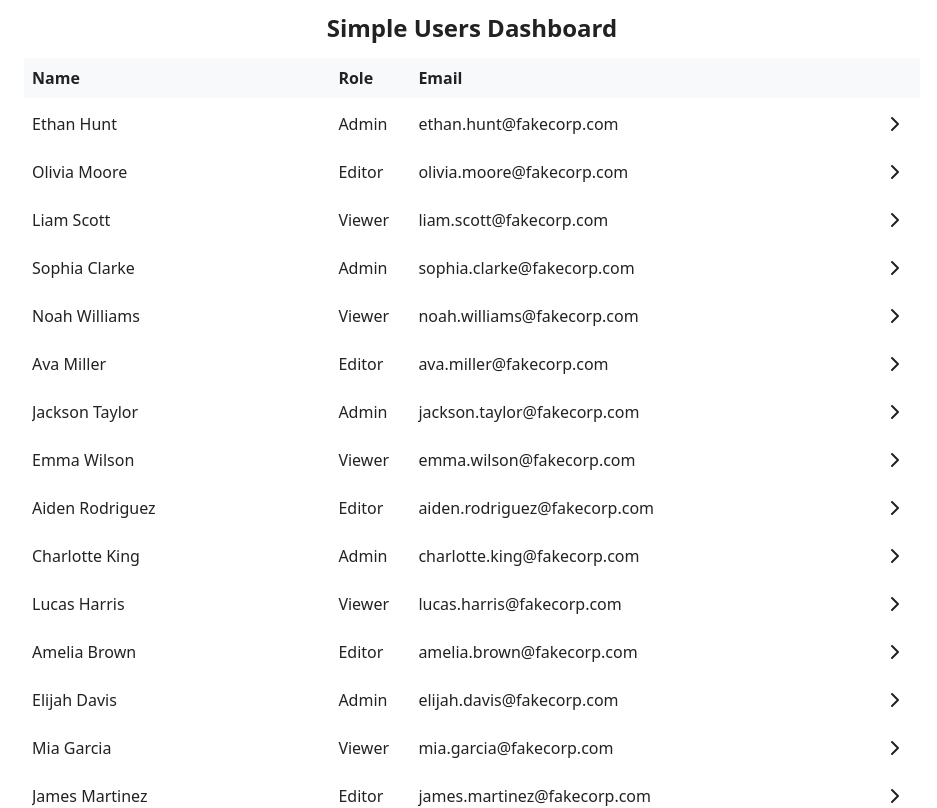
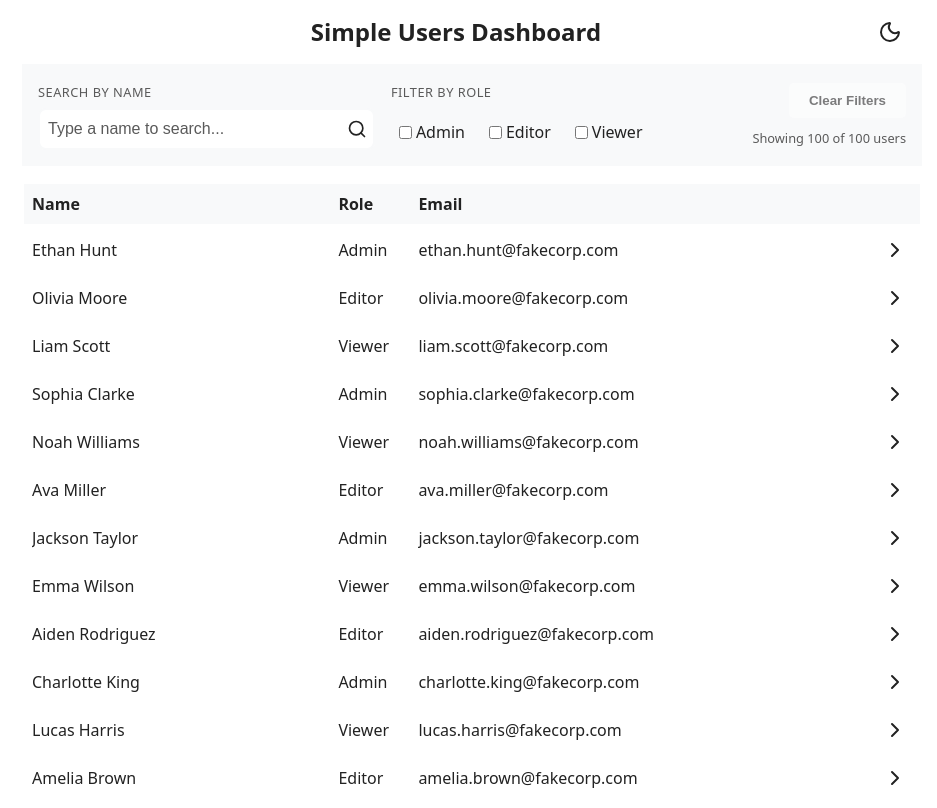
Before and after one commit to Giusep502/simple-user-dashboard-exercise, a React (Vite) app: page / in a window 1280 px wide. Shown: the top 808 px of the page, without its empty margins (168-1105 px from the left). Built offline with nearby package versions, Linux system fonts and the light colour scheme.

Commit message:
Added filters

```diff
--- a/eslint.config.js
+++ b/eslint.config.js
@@ -21,5 +21,8 @@ export default defineConfig([
       ecmaVersion: 2020,
       globals: globals.browser,
     },
+    rules: {
+      "prefer-template": "warn",
+    },
   },
 ]);
--- /dev/null
+++ b/src/components/Filters.tsx
@@ -0,0 +1,203 @@
+import { useContext } from "react";
+import styled, { useTheme } from "styled-components";
+import { UsersListContext } from "../providers";
+import type { Role } from "../types";
+import { Button } from "../ui";
+import { Search } from "lucide-react";
+
+const FiltersContainer = styled.div`
+  display: flex;
+  flex-direction: row;
+  gap: ${({ theme }) => theme.spacing.large};
+  padding: ${({ theme }) => theme.spacing.large};
+  background: ${({ theme }) => theme.surface.default};
+  margin-bottom: ${({ theme }) => theme.spacing.large};
+
+  @media (max-width: ${({ theme }) => theme.breakpoints.medium}px) {
+    flex-direction: column;
+  }
+`;
+
+const FilterGroup = styled.div`
+  display: flex;
+  flex-direction: column;
+  gap: ${({ theme }) => theme.spacing.small};
+  flex-grow: 1;
+  justify-content: space-between;
+`;
+
+const FilterLabel = styled.label`
+  font-size: ${({ theme }) => theme.fontSize.small};
+  font-weight: ${({ theme }) => theme.fontWeight.medium};
+  color: ${({ theme }) => theme.text.secondary};
+  text-transform: uppercase;
+  letter-spacing: 0.5px;
+`;
+
+const SearchInput = styled.input`
+  height: 36px;
+  flex-grow: 1;
+  padding-left: ${({ theme }) => theme.spacing.medium};
+  font-size: ${({ theme }) => theme.fontSize.medium};
+  border: 2px solid ${({ theme }) => theme.border.default};
+  border-radius: ${({ theme }) => theme.borderRadius.medium};
+  background: ${({ theme }) => theme.background.default};
+  transition: all 0.2s ease;
+  padding-right: 32px;
+
+  &:focus {
+    outline: none;
+    border-color: ${({ theme }) => theme.fill.accent};
+    box-shadow: 0 0 0 3px ${({ theme }) => theme.fill.accent}20;
+  }
+
+  &::placeholder {
+    color: ${({ theme }) => theme.text.secondary};
+  }
+`;
+
+const RoleFilterContainer = styled.div`
+  display: flex;
+  flex-wrap: wrap;
+  gap: ${({ theme }) => theme.spacing.medium};
+`;
+
+const RoleCheckbox = styled.div`
+  display: flex;
+  align-items: center;
+  gap: ${({ theme }) => theme.spacing.small};
+  padding: 0 ${({ theme }) => theme.spacing.medium};
+  height: 36px;
+  user-select: none;
+`;
+
+const CheckboxInput = styled.input`
+  margin: 0;
+  cursor: pointer;
+`;
+
+const CheckboxLabel = styled.label`
+  font-weight: ${({ theme }) => theme.fontWeight.medium};
+  cursor: pointer;
+`;
+
+const ResultsCount = styled.div`
+  font-size: ${({ theme }) => theme.fontSize.small};
+  color: ${({ theme }) => theme.text.secondary};
+  margin-top: ${({ theme }) => theme.spacing.small};
+`;
+
+const ResultsDiv = styled.div`
+  display: flex;
+  flex-direction: column;
+  gap: ${({ theme }) => theme.spacing.small};
+  align-items: flex-end;
+  justify-content: flex-end;
+  @media (max-width: ${({ theme }) => theme.breakpoints.medium}px) {
+    flex-direction: row;
+    justify-content: space-between;
+  }
+`;
+
+const SearchContainer = styled.div`
+  position: relative;
+  display: flex;
+`;
+
+const SearchIcon = styled(Search)`
+  position: absolute;
+  right: ${({ theme }) => theme.spacing.medium};
+  bottom: 11px;
+`;
+
+const availableRoles: Role[] = ["Admin", "Editor", "Viewer"];
+
+export const Filters = () => {
+  const { setFilters, filteredUsers, users, filters } =
+    useContext(UsersListContext);
+  const theme = useTheme();
+  const roleFilter = filters.find((f) => f.type === "role")?.value || [];
+
+  const handleNameFilterChange = (value: string) => {
+    console.log("handleNameFilterChange", value);
+    if (value.trim()) {
+      setFilters((prev) => [
+        ...prev.filter((f) => f.type !== "name"),
+        { type: "name", value: value.trim() },
+      ]);
+    } else {
+      setFilters((prev) => prev.filter((f) => f.type !== "name"));
+    }
+  };
+
+  const handleRoleToggle = (role: Role) => {
+    let filteredRoles = roleFilter;
+    if (filteredRoles.includes(role)) {
+      filteredRoles = filteredRoles.filter((r) => r !== role);
+    } else {
+      filteredRoles = [...filteredRoles, role];
+    }
+
+    if (filteredRoles.length > 0) {
+      setFilters((prev) => [
+        ...prev.filter((f) => f.type !== "role"),
+        { type: "role", value: filteredRoles },
+      ]);
+    } else {
+      setFilters((prev) => prev.filter((f) => f.type !== "role"));
+    }
+  };
+
+  const clearAllFilters = () => {
+    setFilters([]);
+  };
+
+  const hasActiveFilters = filters.length > 0;
+
+  return (
+    <FiltersContainer>
+      <FilterGroup>
+        <FilterLabel htmlFor="name-filter">Search by Name</FilterLabel>
+        <SearchContainer>
+          <SearchInput
+            id="name-filter"
+            type="text"
+            placeholder="Type a name to search..."
+            onChange={(e) => handleNameFilterChange(e.target.value)}
+          />
+          <SearchIcon size={20} color={theme.fill.primary} />
+        </SearchContainer>
+      </FilterGroup>
+
+      <FilterGroup>
+        <FilterLabel>Filter by Role</FilterLabel>
+        <RoleFilterContainer>
+          {availableRoles.map((role) => (
+            <RoleCheckbox key={role}>
+              <CheckboxInput
+                type="checkbox"
+                checked={roleFilter.includes(role)}
+                onChange={() => handleRoleToggle(role)}
+                aria-label={`Filter by ${role} role`}
+                id={`role-${role}`}
+              />
+              <CheckboxLabel htmlFor={`role-${role}`}>{role}</CheckboxLabel>
+            </RoleCheckbox>
+          ))}
+        </RoleFilterContainer>
+      </FilterGroup>
+      <ResultsDiv>
+        <Button
+          onClick={clearAllFilters}
+          label="Clear Filters"
+          variant="secondary"
+          disabled={!hasActiveFilters}
+        />
+
+        <ResultsCount>
+          Showing {filteredUsers.length} of {users.length} users
+        </ResultsCount>
+      </ResultsDiv>
+    </FiltersContainer>
+  );
+};
--- a/src/components/UsersList.tsx
+++ b/src/components/UsersList.tsx
@@ -6,6 +6,7 @@ import type { User } from "../types";
 import { UserDialog } from "./UserDialog";
 import { IconButton, Spinner } from "../ui";
 import { useBreakpointIndex } from "../hooks/useBreakpoints";
+import { Filters } from "./Filters";
 
 const Table = styled.table`
   width: 100%;
@@ -68,7 +69,7 @@ const SpinnerContainer = styled.div`
 
 export const UsersList = () => {
   const [selectedUser, setSelectedUser] = useState<User | null>(null);
-  const { users, status } = useContext(UsersListContext);
+  const { filteredUsers, status } = useContext(UsersListContext);
   const breakpointIndex = useBreakpointIndex();
 
   if (status === "idle") {
@@ -88,6 +89,7 @@ export const UsersList = () => {
         selectedUser={selectedUser}
         setSelectedUser={setSelectedUser}
       />
+      <Filters />
       <Table>
         <TableHead>
           <HeadTr>
@@ -97,7 +99,7 @@ export const UsersList = () => {
             <Th></Th>
           </HeadTr>
         </TableHead>
-        {users.map((user) => (
+        {filteredUsers.map((user) => (
           <Tr key={user.id} onClick={() => setSelectedUser(user)}>
             <Td>
               <NameDiv>{user.name}</NameDiv>
@@ -112,7 +114,7 @@ export const UsersList = () => {
             <CenteredTd>
               <IconButton
                 Icon={ChevronRightIcon}
-                ariaLabel={"View details of user: " + user.name}
+                ariaLabel={`View details of user: ${user.name}`}
               />
             </CenteredTd>
           </Tr>
--- a/src/providers/Contexts.ts
+++ b/src/providers/Contexts.ts
@@ -7,7 +7,7 @@ interface IUsersListContext {
   filteredUsers: User[];
   filters: Filter[];
   status: Status;
-  setFilters: (filters: Filter[]) => void;
+  setFilters: React.Dispatch<React.SetStateAction<Filter[]>>;
 }
 
 const defaultUserListValues = {
--- a/src/providers/UsersListProvider.tsx
+++ b/src/providers/UsersListProvider.tsx
@@ -23,7 +23,19 @@ export const UsersListProvider: React.FC<PropsWithChildren> = ({
     setStatus("loaded");
   };
 
-  const filteredUsers = useMemo(() => users, [users]);
+  const filteredUsers = useMemo(() => {
+    if (filters.length === 0) return users;
+    return users.filter((user) => {
+      return filters.every((filter) => {
+        if (filter.type === "role") {
+          return filter.value.includes(user.role);
+        }
+        if (filter.type === "name") {
+          return user.name.toLowerCase().includes(filter.value.toLowerCase());
+        }
+      });
+    });
+  }, [users, filters]);
 
   useEffect(() => {
     initUsers();
--- a/src/ui/Button.tsx
+++ b/src/ui/Button.tsx
@@ -1,20 +1,32 @@
 import styled from "styled-components";
 
-const StyledButton = styled.button`
-  background-color: ${({ theme }) => theme.button.background.default};
-  color: ${({ theme }) => theme.button.text};
+const StyledButton = styled.button<{ $variant: "primary" | "secondary" }>`
   border: none;
   padding: 10px 20px;
   border-radius: 5px;
   cursor: pointer;
   font-weight: ${({ theme }) => theme.fontWeight.bold};
   transition: ease-in-out 0.1s;
+  user-select: none;
+  &:focus,
+  &:focus-visible {
+    outline: 2px solid;
+  }
+  &:disabled {
+    cursor: pointer;
+    opacity: 0.5;
+    pointer-events: none;
+  }
+`;
+
+const PrimaryButton = styled(StyledButton)`
+  background-color: ${({ theme }) => theme.button.background.default};
+  color: ${({ theme }) => theme.button.text};
   &:hover {
     background-color: ${({ theme }) => theme.button.background.hover};
   }
   &:focus,
   &:focus-visible {
-    outline: 2px solid;
     outline-color: ${({ theme }) => theme.button.outline};
   }
   &:active {
@@ -22,13 +34,46 @@ const StyledButton = styled.button`
   }
 `;
 
-export const Button: React.FC<{ label: string; onClick: () => void }> = ({
+const SecondaryButton = styled(StyledButton)`
+  background-color: ${({ theme }) => theme.secondaryButton.background.default};
+  color: ${({ theme }) => theme.secondaryButton.text};
+  &:hover {
+    background-color: ${({ theme }) => theme.secondaryButton.background.hover};
+  }
+  &:focus,
+  &:focus-visible {
+    outline-color: ${({ theme }) => theme.secondaryButton.outline};
+  }
+  &:active {
+    background-color: ${({ theme }) =>
+      theme.secondaryButton.background.pressed};
+  }
+`;
+
+interface ButtonProps {
+  label: string;
+  onClick: () => void;
+  disabled?: boolean;
+  variant?: "primary" | "secondary";
+}
+
+export const Button: React.FC<ButtonProps> = ({
   label,
   onClick,
+  disabled,
+  variant = "primary",
 }) => {
+  const ButtonComponent =
+    variant === "secondary" ? SecondaryButton : PrimaryButton;
+
   return (
-    <StyledButton aria-label={label} onClick={onClick}>
+    <ButtonComponent
+      disabled={disabled}
+      $variant={variant}
+      aria-label={label}
+      onClick={onClick}
+    >
       {label}
-    </StyledButton>
+    </ButtonComponent>
   );
 };
--- a/src/ui/PageLayout.tsx
+++ b/src/ui/PageLayout.tsx
@@ -1,5 +1,8 @@
-import type { PropsWithChildren } from "react";
+import { useContext, type PropsWithChildren } from "react";
 import styled from "styled-components";
+import { IconButton } from "./IconButton";
+import { Moon } from "lucide-react";
+import { ThemeContext } from "../providers";
 
 const StyledPageLayout = styled.div`
   display: flex;
@@ -15,10 +18,10 @@ const Main = styled.main`
 `;
 
 const Header = styled.header`
-  text-align: center;
   padding: ${({ theme }) => theme.spacing.large};
-  font-size: ${({ theme }) => theme.fontSize.large};
-  font-weight: ${({ theme }) => theme.fontWeight.bold};
+  display: flex;
+  justify-content: space-between;
+  align-items: center;
 `;
 
 const Footer = styled.footer`
@@ -29,10 +32,32 @@ const Footer = styled.footer`
   border-top: 1px solid ${({ theme }) => theme.border.default};
 `;
 
+const Title = styled.h1`
+  text-align: center;
+  padding: 0 ${({ theme }) => theme.spacing.large};
+  font-size: ${({ theme }) => theme.fontSize.large};
+  font-weight: ${({ theme }) => theme.fontWeight.bold};
+  margin: 0;
+`;
+
 export const PageLayout: React.FC<PropsWithChildren> = ({ children }) => {
+  const { setMode } = useContext(ThemeContext);
+
+  const handleToggleTheme = () => {
+    setMode((prev) => (prev === "light" ? "dark" : "light"));
+  };
+
   return (
     <StyledPageLayout>
-      <Header>Simple Users Dashboard</Header>
+      <Header>
+        <div />
+        <Title>Simple Users Dashboard</Title>
+        <IconButton
+          Icon={Moon}
+          ariaLabel="Toggle Dark Mode"
+          onClick={handleToggleTheme}
+        />
+      </Header>
       <Main>{children}</Main>
       <Footer>Made with ❤️ by Giuseppe Di Francesco</Footer>
     </StyledPageLayout>
--- a/src/ui/theme.ts
+++ b/src/ui/theme.ts
@@ -62,6 +62,15 @@ const defaultTheme = {
     outline: "#2C92FF",
     text: "#FFFFFF",
   },
+  secondaryButton: {
+    background: {
+      default: "#FFFFFF",
+      hover: "#F0F0F0",
+      pressed: "#E0E0E0",
+    },
+    outline: "#2C92FF",
+    text: "#000000",
+  },
   iconButton: {
     hover: "#F0F0F0",
     outline: "#777777",
@@ -103,6 +112,15 @@ const darkTheme: Theme = {
     outline: "#3588D8",
     text: "#FFFFFF",
   },
+  secondaryButton: {
+    background: {
+      default: "#000",
+      hover: "#202020",
+      pressed: "#303030",
+    },
+    outline: "#3588D8",
+    text: "#FFF",
+  },
   iconButton: {
     hover: "#202020",
     outline: "#B3B3B3",
```
Also changed, not shown: src/types/generic.ts (+11 -4 lines).
